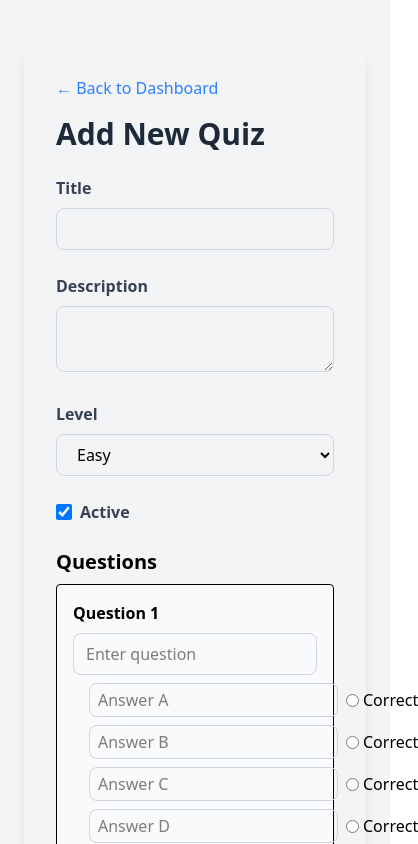
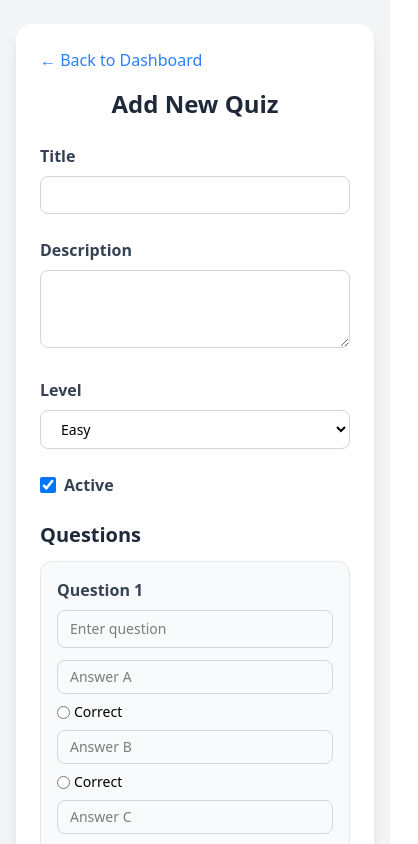
Before and after one commit to pranav-gadewar/maths-quiz-app, a Next.js app: page /admin/addQuiz in a window 390 px wide. Shown: the top 844 px of the page, 418 px wide, since content can reach past the window. Built offline with nearby package versions, Linux system fonts and the light colour scheme; no server answers.

Commit message:
updated admin/addQuiz page

```diff
--- a/src/app/admin/addQuiz/page.tsx
+++ b/src/app/admin/addQuiz/page.tsx
@@ -33,7 +33,6 @@ export default function AddQuizPage() {
   const [successMsg, setSuccessMsg] = useState("");
   const [errorMsg, setErrorMsg] = useState("");
 
-  // Add a new question
   const addQuestion = () => {
     setQuestions([
       ...questions,
@@ -49,27 +48,23 @@ export default function AddQuizPage() {
     ]);
   };
 
-  // Remove a question
   const removeQuestion = (index: number) => {
     const updated = questions.filter((_, i) => i !== index);
     setQuestions(updated);
   };
 
-  // Update question text
   const updateQuestionText = (index: number, value: string) => {
     const updated = [...questions];
     updated[index].text = value;
     setQuestions(updated);
   };
 
-  // Update answer text
   const updateAnswerText = (qIndex: number, aIndex: number, value: string) => {
     const updated = [...questions];
     updated[qIndex].answers[aIndex].text = value;
     setQuestions(updated);
   };
 
-  // Toggle correct answer (only one correct per question)
   const toggleCorrectAnswer = (qIndex: number, aIndex: number) => {
     const updated = [...questions];
     updated[qIndex].answers = updated[qIndex].answers.map((a, i) => ({
@@ -86,7 +81,6 @@ export default function AddQuizPage() {
     setSuccessMsg("");
 
     try {
-      // Insert quiz
       const { data: quizData, error: quizError } = await supabase
         .from("quizzes")
         .insert([{ title, description, level, active }])
@@ -95,7 +89,6 @@ export default function AddQuizPage() {
 
       if (quizError || !quizData) throw quizError;
 
-      // Insert questions
       for (const q of questions) {
         if (q.answers.length !== 4)
           throw new Error("Each question must have exactly 4 answers.");
@@ -138,10 +131,8 @@ export default function AddQuizPage() {
           ],
         },
       ]);
-      // ✅ FIX: Explicitly type `err` as `any` to inspect it, resolving the linter error.
-      // This also fixes a bug where Supabase error messages were being hidden.
     } catch (err: any) {
-      console.error("Error adding quiz:", err); // Good for debugging
+      console.error("Error adding quiz:", err);
       if (err && typeof err === "object" && "message" in err) {
         setErrorMsg(err.message as string);
       } else {
@@ -153,24 +144,26 @@ export default function AddQuizPage() {
   };
 
   return (
-    <div className="min-h-screen bg-gray-100 p-6">
-      <div className="max-w-4xl mx-auto mt-5 p-8  bg-white rounded-2xl shadow-lg">
-        {/* Button to go back to dashboard */}
+    <div className="min-h-screen bg-gray-100 px-4 py-6 sm:px-6 lg:px-8">
+      <div className="max-w-4xl mx-auto bg-white rounded-2xl shadow-lg p-6 sm:p-8">
         <a
           href="/admin/dashboard"
           className="text-blue-500 hover:underline mb-4 inline-block"
         >
           &larr; Back to Dashboard
         </a>
-        <h1 className="text-3xl font-bold mb-6 text-gray-800">Add New Quiz</h1>
+
+        <h1 className="text-2xl sm:text-3xl font-bold mb-6 text-gray-800 text-center sm:text-left">
+          Add New Quiz
+        </h1>
 
         {successMsg && (
-          <p className="bg-green-100 text-green-800 p-2 rounded mb-4">
+          <p className="bg-green-100 text-green-800 p-2 rounded mb-4 text-center sm:text-left">
             {successMsg}
           </p>
         )}
         {errorMsg && (
-          <p className="bg-red-100 text-red-800 p-2 rounded mb-4">
+          <p className="bg-red-100 text-red-800 p-2 rounded mb-4 text-center sm:text-left">
             {errorMsg}
           </p>
         )}
@@ -186,7 +179,7 @@ export default function AddQuizPage() {
               value={title}
               onChange={(e) => setTitle(e.target.value)}
               required
-              className="w-full border border-gray-300 rounded-lg px-4 py-2 focus:outline-none focus:ring-2 focus:ring-blue-400"
+              className="w-full border border-gray-300 rounded-lg px-4 py-2 text-sm sm:text-base focus:outline-none focus:ring-2 focus:ring-blue-400"
             />
           </div>
 
@@ -198,10 +191,12 @@ export default function AddQuizPage() {
               value={description}
               onChange={(e) => setDescription(e.target.value)}
               required
-              className="w-full border border-gray-300 rounded-lg px-4 py-2 focus:outline-none focus:ring-2 focus:ring-blue-400"
+              rows={3}
+              className="w-full border border-gray-300 rounded-lg px-4 py-2 text-sm sm:text-base focus:outline-none focus:ring-2 focus:ring-blue-400"
             />
           </div>
 
+          <div className="grid grid-cols-1 sm:grid-cols-2 gap-4">
             <div>
               <label className="block text-gray-700 font-semibold mb-2">
                 Level
@@ -209,7 +204,7 @@ export default function AddQuizPage() {
               <select
                 value={level}
                 onChange={(e) => setLevel(e.target.value)}
-              className="w-full border border-gray-300 rounded-lg px-4 py-2 focus:outline-none focus:ring-2 focus:ring-blue-400"
+                className="w-full border border-gray-300 rounded-lg px-4 py-2 text-sm sm:text-base focus:outline-none focus:ring-2 focus:ring-blue-400"
               >
                 <option>Easy</option>
                 <option>Medium</option>
@@ -217,46 +212,57 @@ export default function AddQuizPage() {
               </select>
             </div>
 
-          <div className="flex items-center gap-2">
+            <div className="flex items-center mt-2 sm:mt-8">
               <input
                 type="checkbox"
                 checked={active}
                 onChange={(e) => setActive(e.target.checked)}
                 className="w-4 h-4"
               />
-            <label className="text-gray-700 font-semibold">Active</label>
+              <label className="ml-2 text-gray-700 font-semibold">Active</label>
+            </div>
           </div>
 
-          {/* Questions */}
+          {/* Questions Section */}
           <div>
-            <h2 className="text-xl font-semibold mb-2">Questions</h2>
+            <h2 className="text-xl font-semibold mb-3 text-gray-800">
+              Questions
+            </h2>
             {questions.map((q, qIndex) => (
-              <div key={qIndex} className="border p-4 rounded mb-4 bg-gray-50">
-                <div className="flex justify-between items-center mb-2">
-                  <label className="font-semibold">Question {qIndex + 1}</label>
+              <div
+                key={qIndex}
+                className="border border-gray-200 p-4 rounded-xl mb-4 bg-gray-50"
+              >
+                <div className="flex flex-col sm:flex-row sm:justify-between sm:items-center mb-2 gap-2">
+                  <label className="font-semibold text-gray-700">
+                    Question {qIndex + 1}
+                  </label>
                   {questions.length > 1 && (
                     <button
                       type="button"
                       onClick={() => removeQuestion(qIndex)}
-                      className="text-red-500 font-semibold"
+                      className="text-red-500 font-semibold text-sm hover:underline"
                     >
                       Remove
                     </button>
                   )}
                 </div>
+
                 <input
                   type="text"
                   value={q.text}
                   onChange={(e) => updateQuestionText(qIndex, e.target.value)}
                   placeholder="Enter question"
                   required
-                  className="w-full border border-gray-300 rounded-lg px-3 py-2 mb-2 focus:outline-none focus:ring-2 focus:ring-blue-400"
+                  className="w-full border border-gray-300 rounded-lg px-3 py-2 mb-3 text-sm sm:text-base focus:outline-none focus:ring-2 focus:ring-blue-400"
                 />
 
-                {/* Answers */}
-                <div className="ml-4 space-y-2">
+                <div className="space-y-2">
                   {q.answers.map((a, aIndex) => (
-                    <div key={aIndex} className="flex items-center gap-2">
+                    <div
+                      key={aIndex}
+                      className="flex flex-col sm:flex-row sm:items-center gap-2"
+                    >
                       <input
                         type="text"
                         value={a.text}
@@ -265,9 +271,9 @@ export default function AddQuizPage() {
                         }
                         placeholder={`Answer ${["A", "B", "C", "D"][aIndex]}`}
                         required
-                        className="flex-1 border border-gray-300 rounded-lg px-2 py-1 focus:outline-none focus:ring-2 focus:ring-blue-400"
+                        className="flex-1 border border-gray-300 rounded-lg px-3 py-1.5 text-sm sm:text-base focus:outline-none focus:ring-2 focus:ring-blue-400"
                       />
-                      <label className="flex items-center gap-1">
+                      <label className="flex items-center gap-1 text-sm sm:text-base">
                         <input
                           type="radio"
                           name={`correct-answer-${qIndex}`}
@@ -285,17 +291,16 @@ export default function AddQuizPage() {
             <button
               type="button"
               onClick={addQuestion}
-              className="mt-2 text-green-600 font-semibold"
+              className="mt-2 text-green-600 font-semibold hover:underline"
             >
               + Add Question
             </button>
           </div>
 
-          {/* Submit */}
           <button
             type="submit"
             disabled={loading}
-            className={`w-full bg-blue-500 hover:bg-blue-600 text-white font-semibold py-3 rounded-lg shadow transition ${
+            className={`w-full sm:w-auto bg-blue-500 hover:bg-blue-600 text-white font-semibold py-3 px-6 rounded-lg shadow transition ${
               loading ? "opacity-70 cursor-not-allowed" : ""
             }`}
           >
```
Lines whose indentation alone changed are shown as unchanged.
